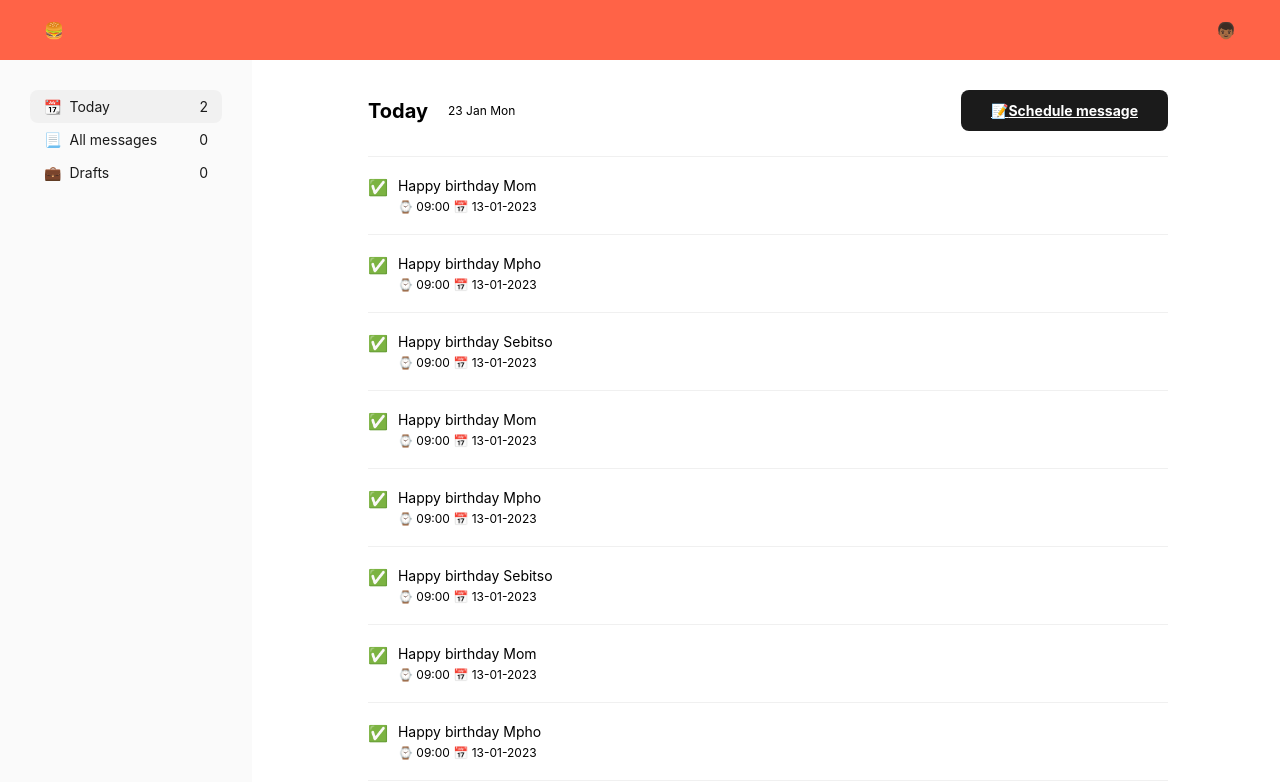
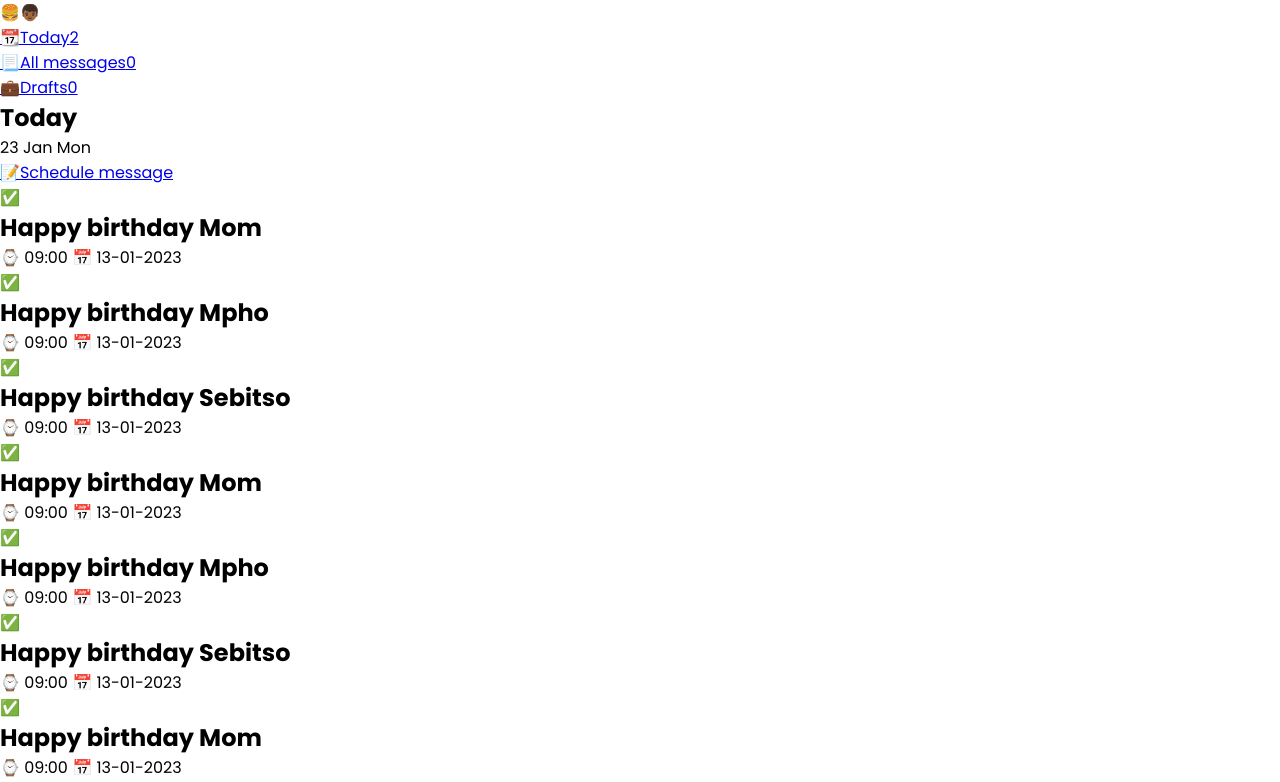
Before and after one commit to Ngoakor12/message-robot, a React (Create React App) app: page / in a window 1280 px wide. Shown: the top 782 px of the page. Built offline with nearby package versions, Linux system fonts and the light colour scheme.

Commit message:
remove all styling😞

```diff
--- a/src/App.css
+++ b/src/App.css
@@ -4,7 +4,7 @@
   padding: 0;
 }
 body {
-  font-family: -apple-system, BlinkMacSystemFont, "Poppins", sans-serif;
+  font-family: "Poppins", sans-serif;
   -webkit-font-smoothing: antialiased;
   -moz-osx-font-smoothing: grayscale;
   min-height: 100vh;
@@ -14,274 +14,3 @@ code {
   font-family: source-code-pro, Menlo, Monaco, Consolas, "Courier New",
     monospace;
 }
-
-nav ul li {
-  list-style: none;
-}
-
-nav ul li a {
-  text-decoration: none;
-}
-
-.App {
-  display: flex;
-  flex-direction: column;
-  max-width: 100%;
-  position: relative;
-}
-
-.main-header {
-  /* padding: 0 30px; */
-  height: 60px;
-  width: 100%;
-  background-color: tomato;
-  display: flex;
-  justify-content: space-between;
-  align-items: center;
-  position: fixed;
-  top: 0;
-  /* min-width: 90vw; */
-  z-index: 1;
-}
-
-.main-content {
-  margin-top: 60px;
-  width: 100%;
-  position: relative;
-}
-
-.menu-icon,
-.menu-avatar {
-  margin: 0 30px;
-  padding: 8px 14px;
-  border-radius: 8px;
-}
-
-.menu-icon:hover,
-.menu-avatar:hover {
-  background-color: #dd553d;
-}
-
-.nav {
-  display: flex;
-  justify-content: space-between;
-  padding: 30px;
-  min-height: 100vh;
-  position: fixed;
-  top: 60px;
-  left: 0;
-  background-color: #fafafa;
-  width: 100%;
-  z-index: 2;
-}
-
-.active-nav-tab {
-  background-color: #f1f1f1;
-  border-radius: 8px;
-}
-
-.closed {
-  visibility: hidden;
-}
-
-.nav ul {
-  width: 90%;
-}
-
-.nav ul li a {
-  padding: 8px 14px;
-  font-size: 14px;
-}
-
-.nav ul li a {
-  color: #1b1b1b;
-  display: flex;
-  justify-content: space-between;
-}
-
-.nav-item:hover {
-  background-color: #f1f1f1;
-  border-radius: 8px;
-}
-
-.item-icon {
-  padding-right: 8px;
-}
-
-.main {
-  padding: 30px;
-  display: flex;
-  flex-direction: column;
-  align-items: center;
-  background-color: #ffffff;
-}
-
-.main > * {
-  width: 100%;
-}
-
-.today-header {
-  display: flex;
-  flex-direction: column;
-  padding-bottom: 25px;
-  border-bottom: 1px solid #f0f0f0;
-}
-
-.heading-title {
-  font-size: 20px;
-  padding-right: 20px;
-}
-
-.heading-title-date {
-  font-size: 12px;
-}
-
-.header-title {
-  display: flex;
-  align-items: center;
-}
-
-.schedule-message {
-  background-color: #1b1b1b;
-  border: 0;
-  border-radius: 8px;
-  padding: 12px 30px;
-  color: #ffffff;
-  font-weight: 700;
-  cursor: pointer;
-  font-size: 14px;
-  margin-top: 20px;
-  position: fixed;
-  bottom: 30px;
-  right: 30px;
-}
-
-.messages {
-  display: flex;
-  flex-direction: column;
-}
-
-.message {
-  padding: 20px 0;
-  display: flex;
-  gap: 10px;
-  border-bottom: 1px solid #f0f0f0;
-}
-
-.message h2 {
-  font-size: 14px;
-  font-weight: 400;
-  padding-bottom: 5px;
-}
-
-.message-date-time {
-  font-size: 12px;
-}
-
-/* SCHEDULE MESSAGE */
-
-#form{
-  display: flex;
-  flex-direction: column;
-}
-
-#form section{
-  display: flex;
-  flex-direction: column;
-
-}
-
-@media (min-width: 550px) {
-  .today-header {
-    display: flex;
-    align-items: center;
-    justify-content: space-between;
-    flex-direction: row;
-    /* margin-bottom: 50px; */
-  }
-  .schedule-message {
-    position: static;
-    margin-top: 0;
-  }
-}
-
-@media (min-width: 900px) {
-  .main-content {
-    display: flex;
-    gap: 0;
-  }
-
-  .nav {
-    width: 15%;
-    display: flex;
-    justify-content: space-between;
-    padding: 30px;
-    position: fixed;
-    left: 0;
-    max-width: 250px;
-  }
-
-  .closed {
-    visibility: visible;
-  }
-  .nav ul {
-    width: 100%;
-  }
-
-  .nav ul li a {
-    padding: 8px 14px;
-  }
-
-  .nav ul li a {
-    color: #1b1b1b;
-    display: flex;
-    justify-content: space-between;
-  }
-
-  .nav-item:hover {
-    background-color: #f1f1f1;
-    border-radius: 8px;
-  }
-
-  .item-icon {
-    padding-right: 8px;
-  }
-
-  .main {
-    width: 85%;
-    display: flex;
-    flex-direction: column;
-    align-items: center;
-    margin-left: 20%;
-    top: 60px;
-  }
-
-  .main > * {
-    max-width: 800px;
-  }
-
-  .today-header {
-    margin: 0 25px 0 25px;
-  }
-
-  .heading-title {
-    padding-right: 20px;
-  }
-
-  .schedule-message {
-    background-color: #1b1b1b;
-    border: 0;
-    border-radius: 8px;
-    padding: 12px 30px;
-    color: #ffffff;
-    font-weight: 700;
-    cursor: pointer;
-  }
-
-  .messages {
-    border: 0;
-    border-radius: 8px;
-    /* margin: 0 25px 25px 0; */
-    /* margin-top: 75px; */
-  }
-}
--- a/src/components/Today.js
+++ b/src/components/Today.js
@@ -2,7 +2,8 @@ import ScheduleMessageButton from "./ScheduleMessageButton";
 
 function Today({ currentUser }) {
   return (
-    <main className="main">
+    <>
+     {/* <main className="main"> */}
       <header className="today-header">
         <div className="header-title">
           <h1 className="heading-title">Today</h1>
@@ -27,7 +28,8 @@ function Today({ currentUser }) {
           );
         })}
       </section>
-    </main>
+     {/* </main> */}
+    </>
   );
 }
 
```
